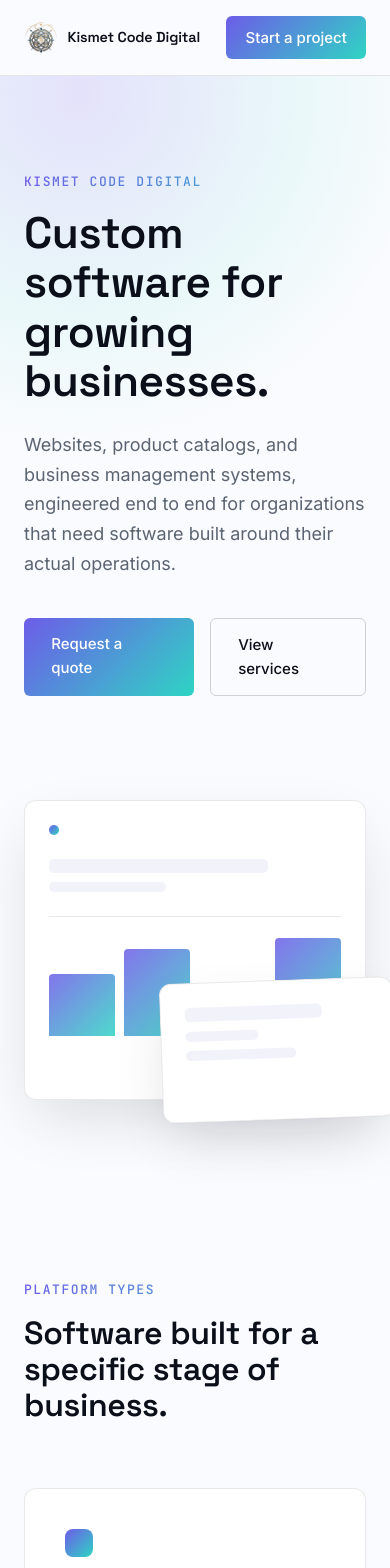
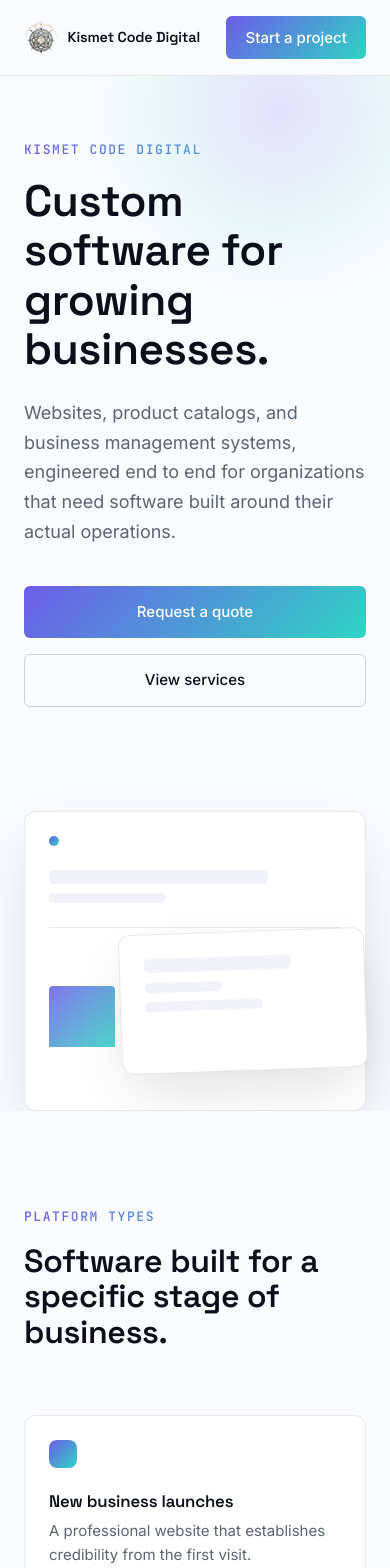
Before and after one commit to mystorebz/kismetcode, a React (Vite) app: page / in a window 390 px wide. Shown: the top 1568 px of the page. Built offline with nearby package versions, Linux system fonts and the light colour scheme.

Commit message:
Update Home.css

```diff
--- a/src/pages/Home.css
+++ b/src/pages/Home.css
@@ -247,4 +247,41 @@
   .platforms-grid {
     grid-template-columns: 1fr;
   }
+
+  .hero {
+    padding: var(--space-5) 0 var(--space-4);
+  }
+
+  .hero__glow {
+    width: 380px;
+    height: 380px;
+    top: -15%;
+    right: -20%;
+  }
+
+  .hero__actions {
+    flex-wrap: wrap;
+  }
+
+  .hero__actions .btn {
+    width: 100%;
+    text-align: center;
+  }
+
+  .hero__panel {
+    height: 260px;
+  }
+
+  .panel-card--small {
+    right: 0;
+    width: 72%;
+  }
+
+  .platform-card {
+    padding: var(--space-3);
+  }
+
+  .cta-band__inner {
+    padding: 0 var(--space-2);
+  }
 }
```
